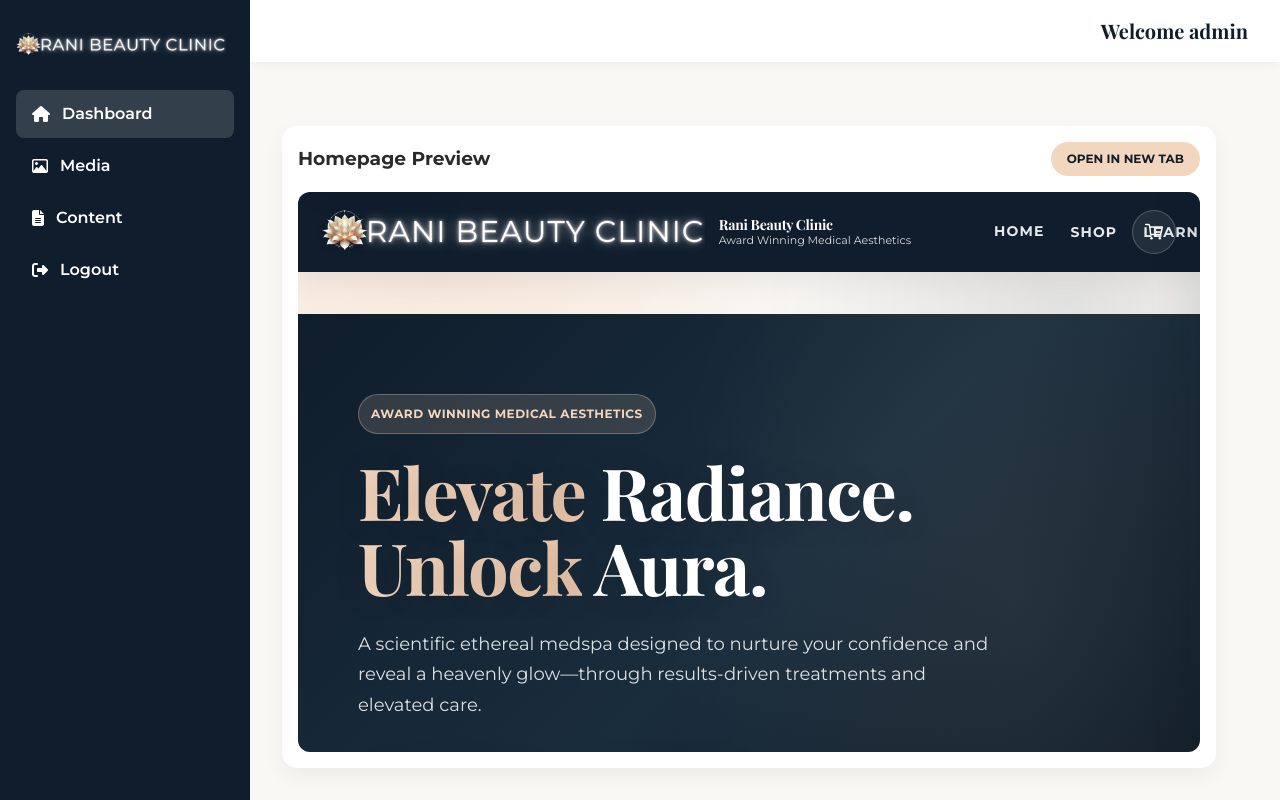
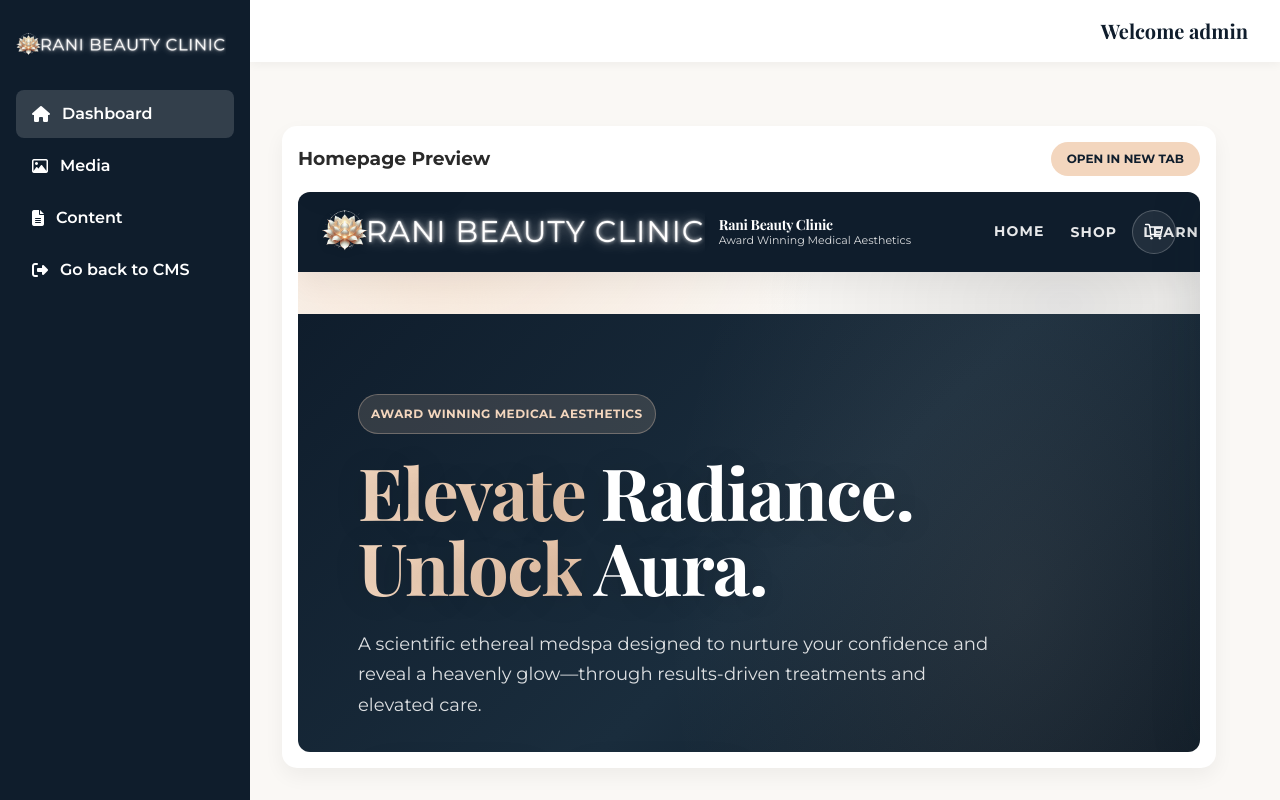
Before and after one commit to bladekaizertron/ranibeautyclinic, a PHP site: page /admin/dashboard.php in a window 1280 px wide. Run offline with PHP 8.4, Linux system fonts and the light colour scheme; a user stored in the database is signed in; some libraries are stand-ins or nearby versions.

Commit message:
Update dashboard.php

```diff
--- a/admin/dashboard.php
+++ b/admin/dashboard.php
@@ -32,7 +32,7 @@ if (!isset($_SESSION['user'])) {
                     <a href="dashboard.php" class="sidebar-link active"><i class="fa fa-home"></i> Dashboard</a>
                     <a href="edit_media.php" class="sidebar-link"><i class="fa fa-image"></i> Media</a>
                     <a href="edit_content.php" class="sidebar-link"><i class="fa fa-file-alt"></i> Content</a>
-                    <a href="logout.php" class="sidebar-link"><i class="fa fa-sign-out-alt"></i> Logout</a>
+                    <a href="../CRM/admin/dashboard.php" class="sidebar-link"><i class="fa fa-sign-out-alt"></i> Go back to CMS </a>
                 </nav>
             </aside>
 
```
